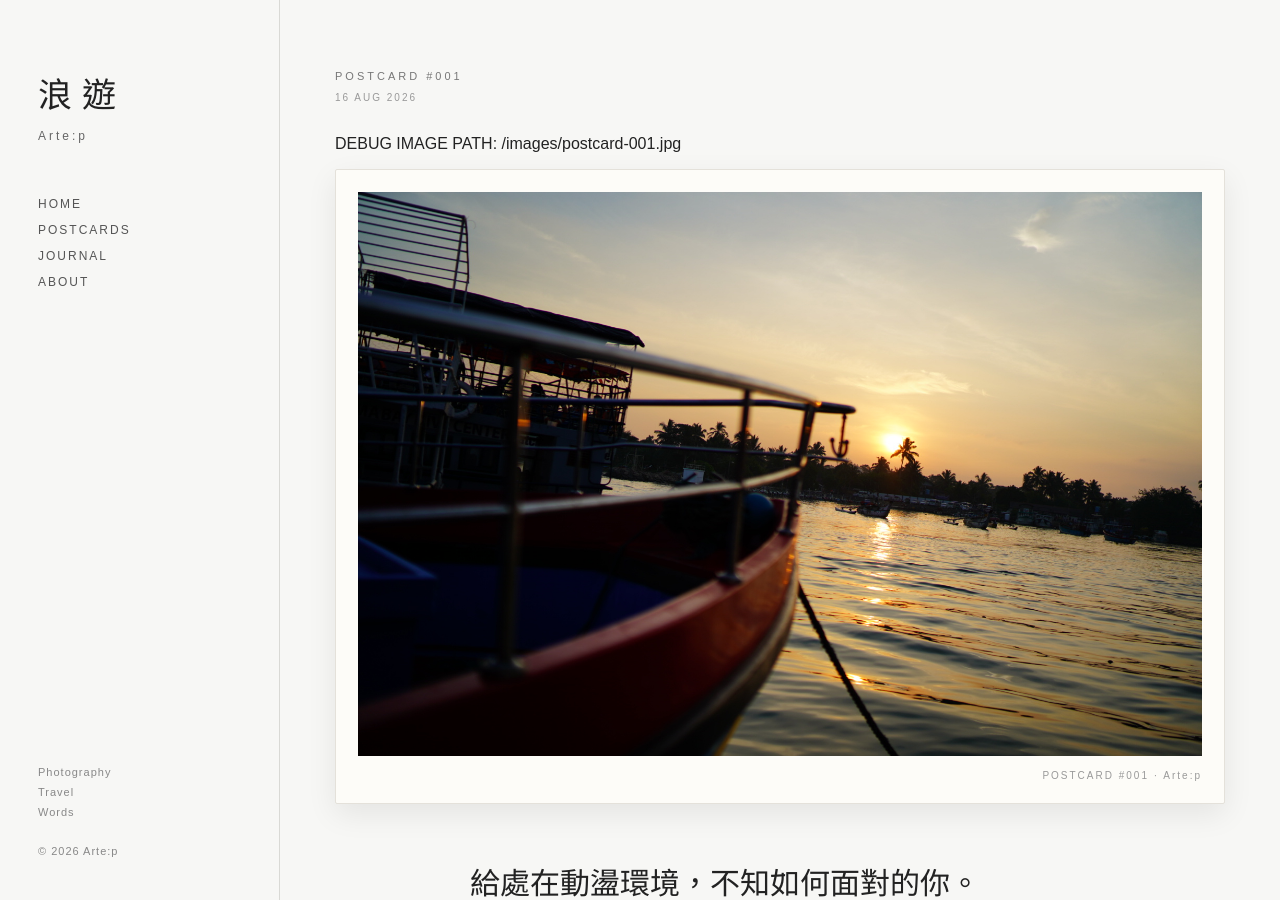
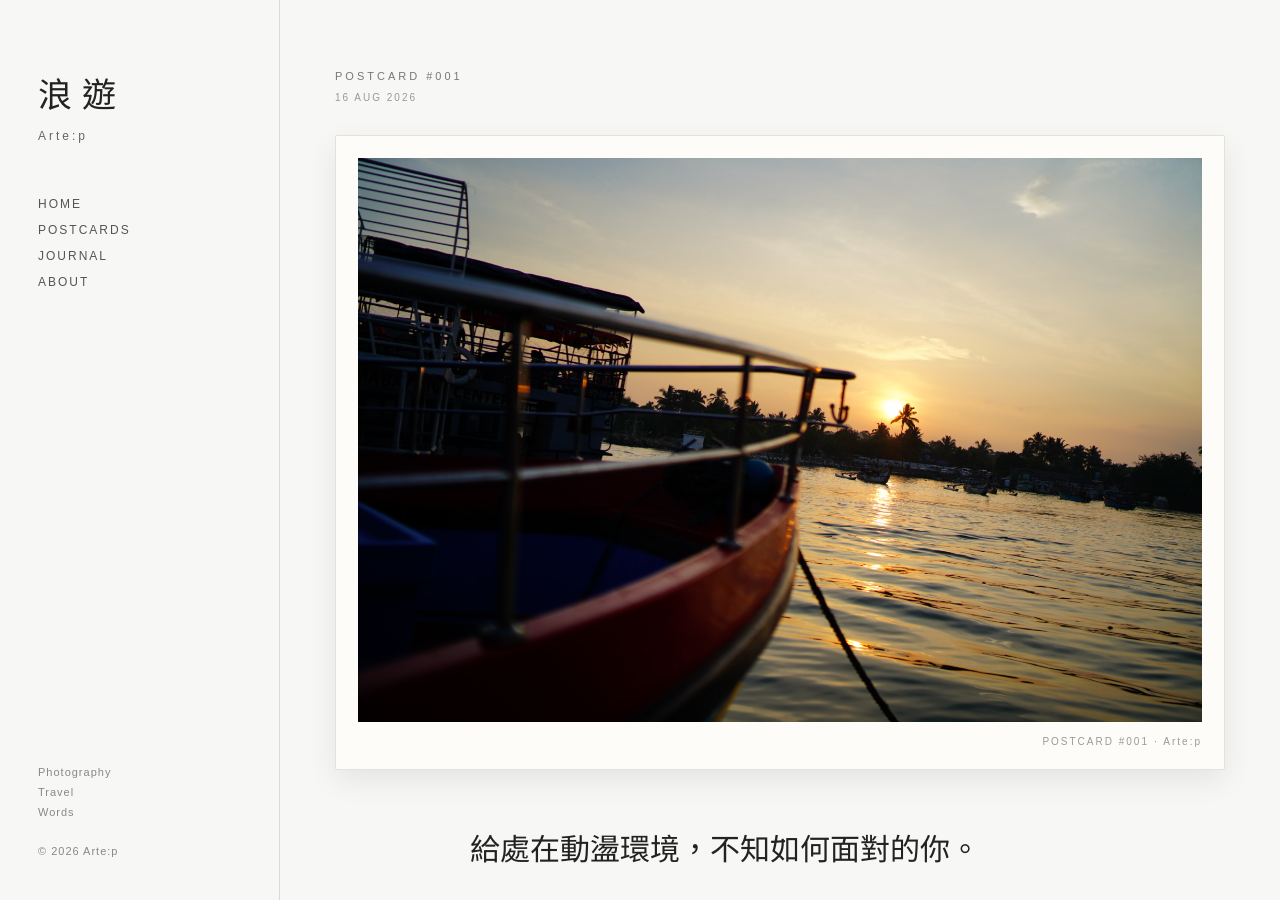
Before and after one commit to artep-wandering/artep-wandering.github.io, a Jekyll site: the page built from _posts/2026-08-16-postcard-001.md, in a window 1280 px wide and 900 px high. Built offline with Jekyll 4.4.1, drawn with Linux system fonts in a browser that asks for light colours.

Commit message:
postcard_v0.1.2
Removed debug image path display from postcard layout.

```diff
--- a/_layouts/postcard.html
+++ b/_layouts/postcard.html
@@ -262,7 +262,7 @@
         {{ page.date | date: "%d %b %Y" | upcase }}
       </div>
 
-      <p>DEBUG IMAGE PATH: {{ page.image }}</p>
+
       <div class="hero-photo">
         <img src="{{ page.image }}" alt="{{ page.title }}">
 
```
